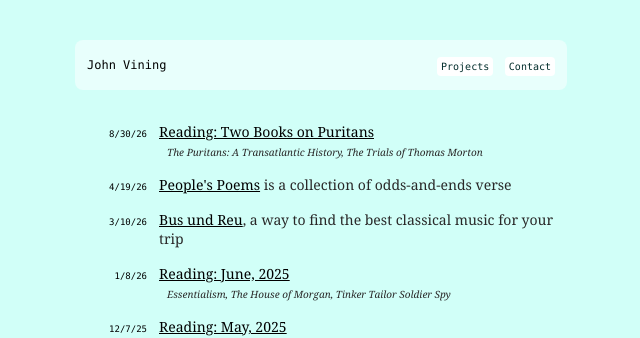
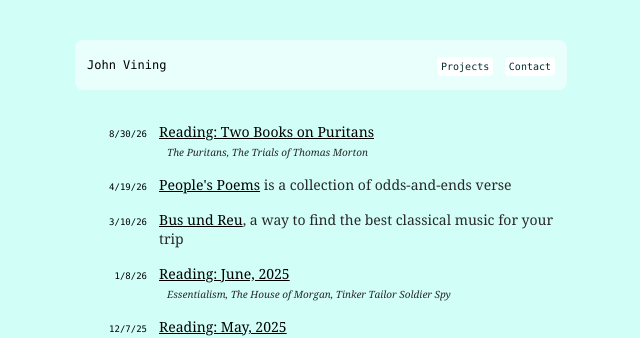
Before and after one commit to johnvining/johnvining.github.io, a Jekyll site: the page built from _pages/index.html, in a window 1280 px wide. Shown: the top 338 px of the page, without its empty margins (319-959 px from the left). Built offline with Jekyll 4.4.1, drawn with Linux system fonts in a browser that asks for light colours.

Commit message:
Remove subtitle

```diff
--- a/_pages/index.html
+++ b/_pages/index.html
@@ -20,7 +20,7 @@ sitemap: false
     <table class="article-list">
         <tr>
             <td class="date-cell"><span class="date">8/30/26</span></td>
-            <td class="title-cell"><a href="reading/puritans.html">Reading: Two Books on Puritans</a><br><small class="book-titles">The Puritans: A Transatlantic History, The Trials of Thomas Morton</small></td>
+            <td class="title-cell"><a href="reading/puritans.html">Reading: Two Books on Puritans</a><br><small class="book-titles">The Puritans, The Trials of Thomas Morton</small></td>
         </tr>
         <tr>
             <td class="date-cell"><span class="date">4/19/26</span></td>
--- a/index.html
+++ b/index.html
@@ -16,7 +16,7 @@
     <table class="article-list">
         <tr>
             <td class="date-cell"><span class="date">8/30/26</span></td>
-            <td class="title-cell"><a href="reading/puritans.html">Reading: Two Books on Puritans</a><br><small class="book-titles">The Puritans: A Transatlantic History, The Trials of Thomas Morton</small></td>
+            <td class="title-cell"><a href="reading/puritans.html">Reading: Two Books on Puritans</a><br><small class="book-titles">The Puritans, The Trials of Thomas Morton</small></td>
         </tr>
         <tr>
             <td class="date-cell"><span class="date">4/19/26</span></td>
```
